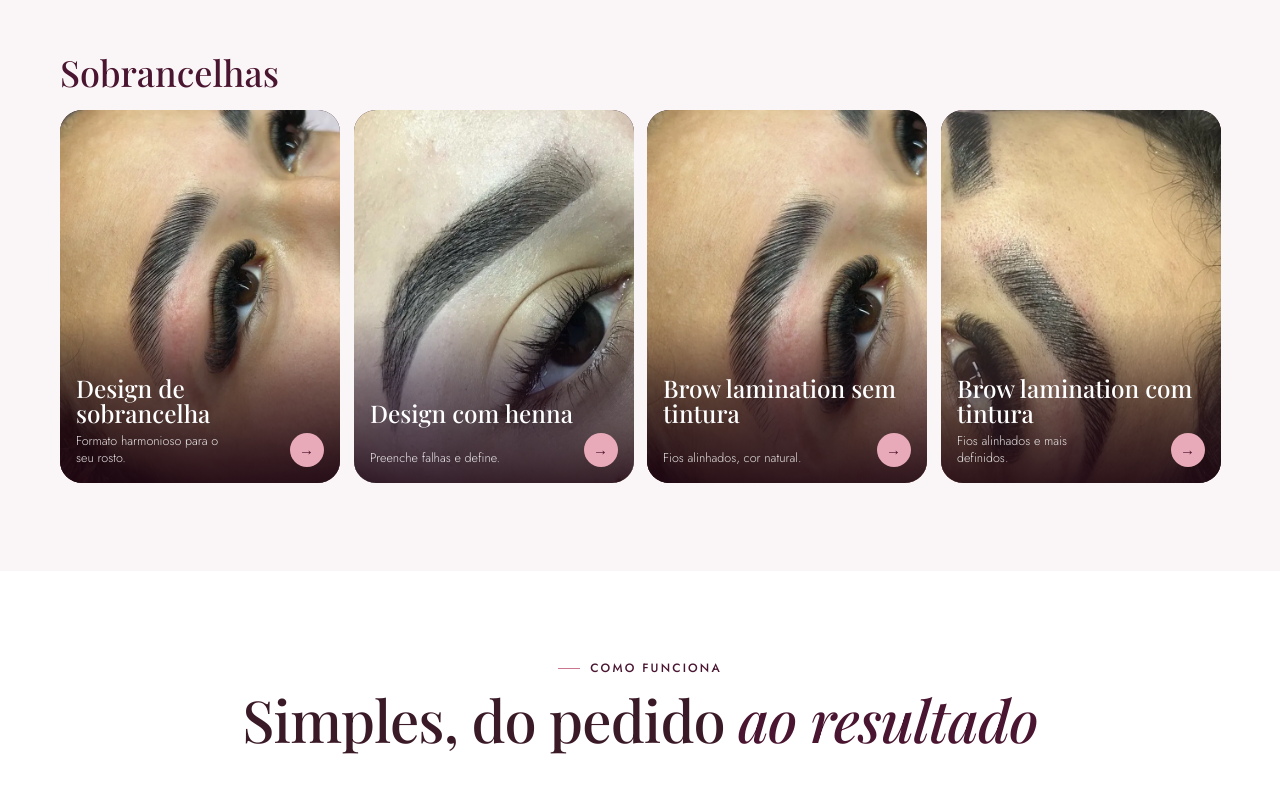
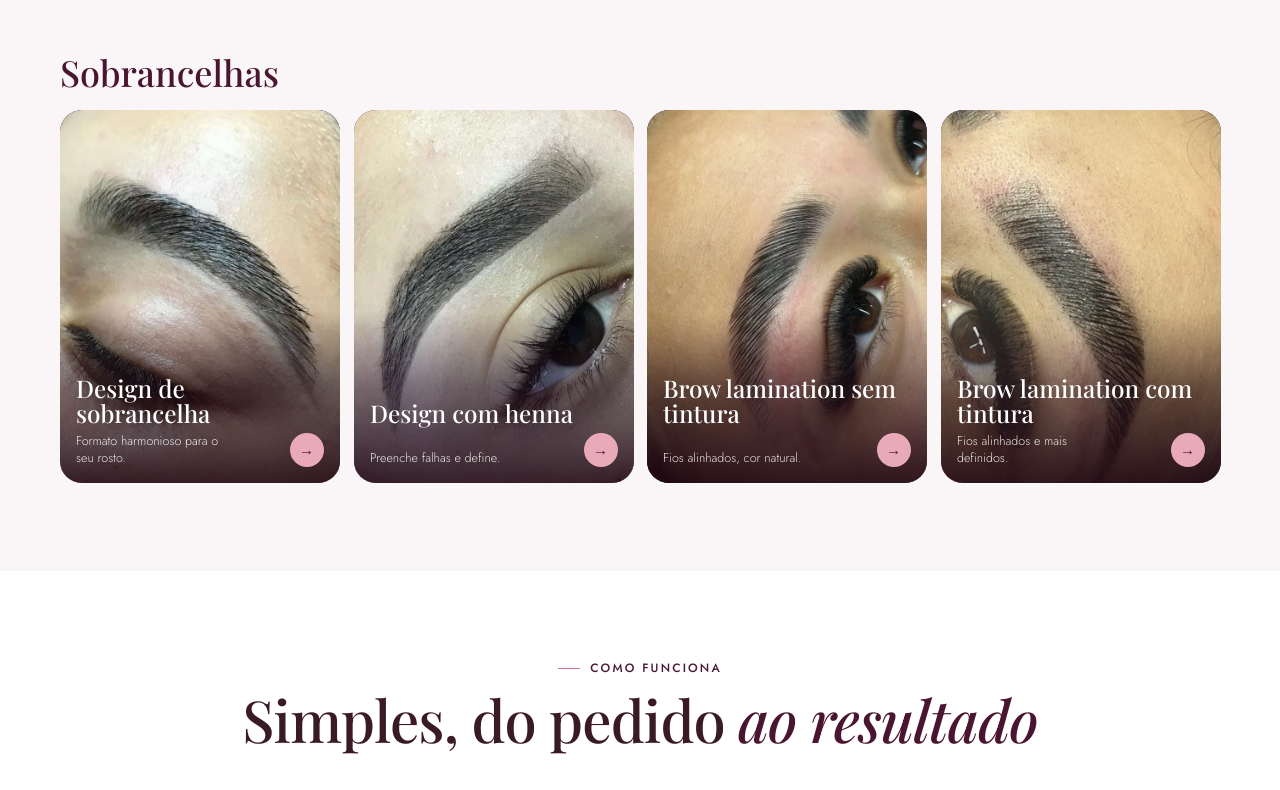
Before and after one commit to mateusaraujocnpj-dot/kauane-zenie-site, a plain HTML site: page index.html in a window 1280 px wide. Shown: the part 3030-3820 px from the top of the page. Drawn offline with Linux system fonts and the light colour scheme.

Commit message:
Foto nova no design de sobrancelha e brow com tintura focada na sobrancelha
Co-Authored-By: Claude Opus 5.5 <noreply@anthropic.com>
Claude-Session: https://claude.ai/code/session_01T27gbHJ9ffVVbYnSihLoPv

```diff
--- a/index.html
+++ b/index.html
@@ -1057,6 +1057,7 @@ h1,h2{letter-spacing:-.015em}
         <button type="button" class="g-item" data-src="assets/img/res-7.webp"><img decoding="async" src="assets/img/res-7.webp" alt="Resultado de extensão de cílios feito pela Kauane" loading="lazy"></button>
         <button type="button" class="g-item" data-src="assets/img/res-4.webp"><img decoding="async" src="assets/img/res-4.webp" alt="Resultado de extensão de cílios feito pela Kauane" loading="lazy"></button>
         <button type="button" class="g-item" data-src="assets/img/res-8.webp"><img decoding="async" src="assets/img/res-8.webp" alt="Resultado de extensão de cílios feito pela Kauane" loading="lazy"></button>
+      <button type="button" class="g-item" data-src="assets/img/res-6.webp"><img loading="lazy" decoding="async" src="assets/img/res-6.webp" alt="Resultado de cílios e sobrancelhas feito pela Kauane"></button>
       </div>
     </div>
   </section>
@@ -1320,10 +1321,10 @@ const CILIOS = [
   {estilo:"delineado", id:"fox", curta:"Amendoado, efeito delineado.", foto:"assets/img/n-fox.webp", pos:"center",       nome:"Fox eyes",          man:true, desc:"Alongado e elevado nos cantos externos, cria olhos amendoados com efeito delineado e sensual."}
 ];
 const SOBRANCELHAS = [
-  {id:"design", curta:"Formato harmonioso para o seu rosto.", foto:"assets/img/n-design-2.webp", pos:"center",     nome:"Design de sobrancelha", man:null, unico:true, desc:"Valoriza o seu olhar com um formato harmonioso e equilibrado, que realça a sua beleza natural."},
+  {id:"design", curta:"Formato harmonioso para o seu rosto.", foto:"assets/img/n-design-3.webp", pos:"center",     nome:"Design de sobrancelha", man:null, unico:true, desc:"Valoriza o seu olhar com um formato harmonioso e equilibrado, que realça a sua beleza natural."},
   {id:"henna", curta:"Preenche falhas e define.", foto:"assets/img/n-henna-2.webp", pos:"center",      nome:"Design com henna",      man:null, unico:true, desc:"Preenche falhas e define as sobrancelhas, com efeito natural e duradouro por vários dias."},
   {id:"lamination", curta:"Fios alinhados, cor natural.", foto:"assets/img/n-lamination-sem.webp", pos:"center", nome:"Brow lamination sem tintura", man:null, unico:true, desc:"Alinha e fixa os fios na direção desejada, deixando a sobrancelha volumosa e penteada, com a cor natural dos seus fios."},
-  {id:"lamination-tintura", curta:"Fios alinhados e mais definidos.", foto:"assets/img/n-lamination-com.webp", pos:"center", nome:"Brow lamination com tintura", man:null, unico:true, desc:"Brow lamination com coloração dos fios, para uma sobrancelha alinhada, volumosa e mais marcada."}
+  {id:"lamination-tintura", curta:"Fios alinhados e mais definidos.", foto:"assets/img/n-lamination-com-2.webp", pos:"center", nome:"Brow lamination com tintura", man:null, unico:true, desc:"Brow lamination com coloração dos fios, para uma sobrancelha alinhada, volumosa e mais marcada."}
 ];
 const TODOS = [...CILIOS, ...SOBRANCELHAS];
 /* ========================================================= */
```
Also changed, not shown: assets/img/n-design-2.webp (deleted), assets/img/n-design-3.webp (added), assets/img/n-lamination-com-2.webp (added), assets/img/n-lamination-com.webp (deleted).
